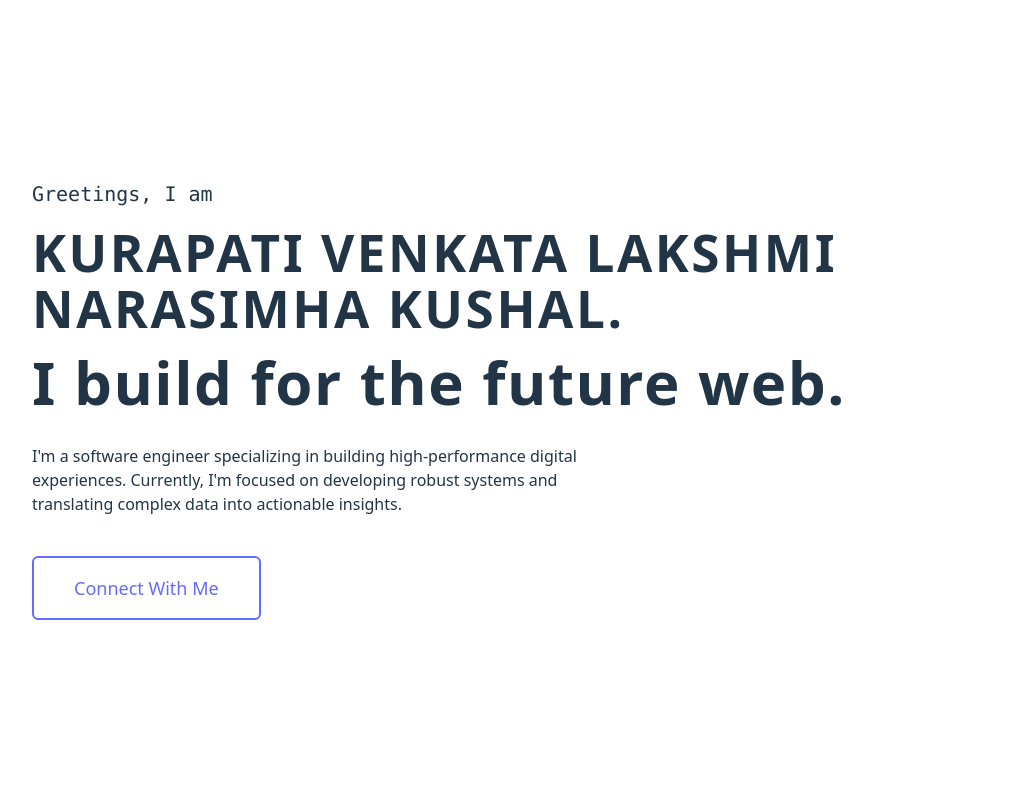
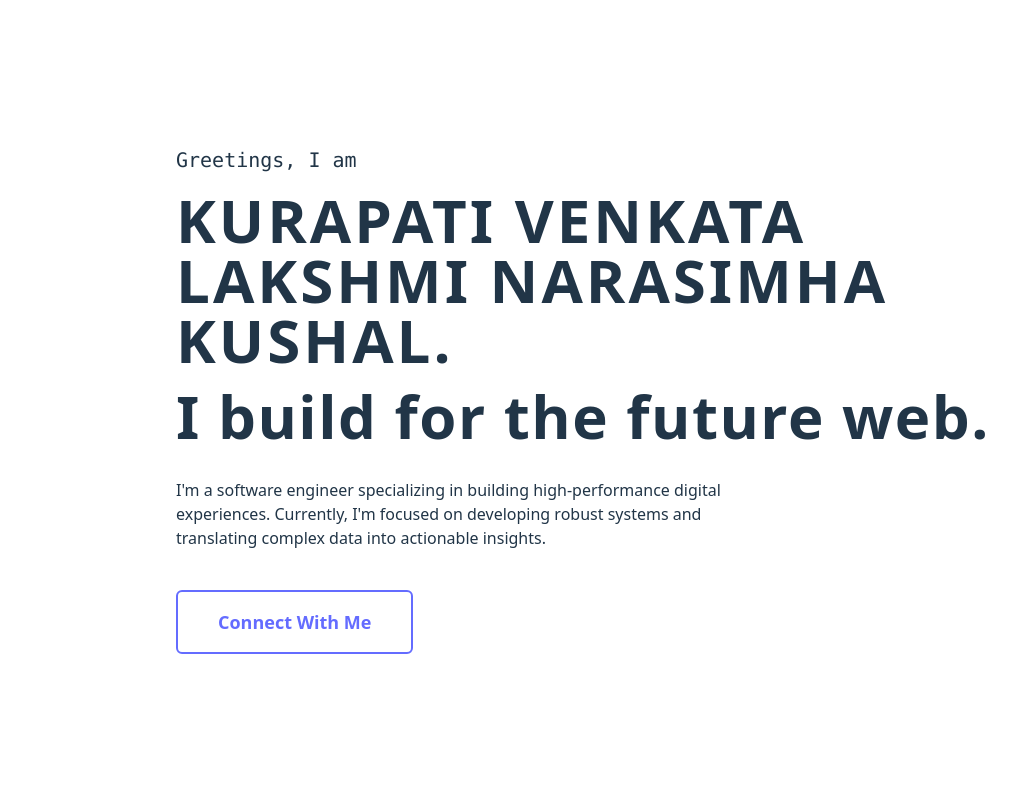
Before and after one commit to KVLNK12305/Oreno_Waga_Saku, a React app in the folder portfolio/: page / in a window 1280 px wide. Shown: the top 800 px of the page, without its empty margins (16-1032 px from the left). Built offline with nearby package versions, Linux system fonts and the light colour scheme; the HTML template or start-up script is replaced by a standard one.

Commit message:
the issue is the layer

```diff
--- a/portfolio/package.json
+++ b/portfolio/package.json
@@ -12,7 +12,8 @@
   "dependencies": {
     "@tailwindcss/vite": "^4.1.13",
     "react": "^19.1.0",
-    "react-dom": "^19.1.0"
+    "react-dom": "^19.1.0",
+    "tailwindcss": "^4.1.13"
   },
   "devDependencies": {
     "@eslint/js": "^9.30.1",
@@ -24,8 +25,6 @@
     "eslint-plugin-react-hooks": "^5.2.0",
     "eslint-plugin-react-refresh": "^0.4.20",
     "globals": "^16.3.0",
-    "postcss": "^8.5.6",
-    "tailwindcss": "^4.1.13",
     "vite": "^7.0.4"
   }
 }
--- a/portfolio/src/index.css
+++ b/portfolio/src/index.css
@@ -1,15 +1,14 @@
 @import "tailwindcss";
 
-
+/* ✨ Tell Tailwind where to inject layers first */
+@layer base {
   :root {
     font-family: system-ui, Avenir, Helvetica, Arial, sans-serif;
     line-height: 1.5;
     font-weight: 400;
-
     color-scheme: light dark;
     color: rgba(255, 255, 255, 0.87);
     background-color: #242424;
-
     font-synthesis: none;
     text-rendering: optimizeLegibility;
     -webkit-font-smoothing: antialiased;
@@ -27,8 +26,6 @@ a:hover {
 
   body {
     margin: 0;
-  display: flex;
-  place-items: center;
     min-width: 320px;
     min-height: 100vh;
   }
@@ -69,3 +66,4 @@ button:focus-visible {
       background-color: #f9f9f9;
     }
   }
+}
```
Also changed, not shown: 1 other file (tests, documents, lock files or other folders). Lines whose indentation alone changed are shown as unchanged.
